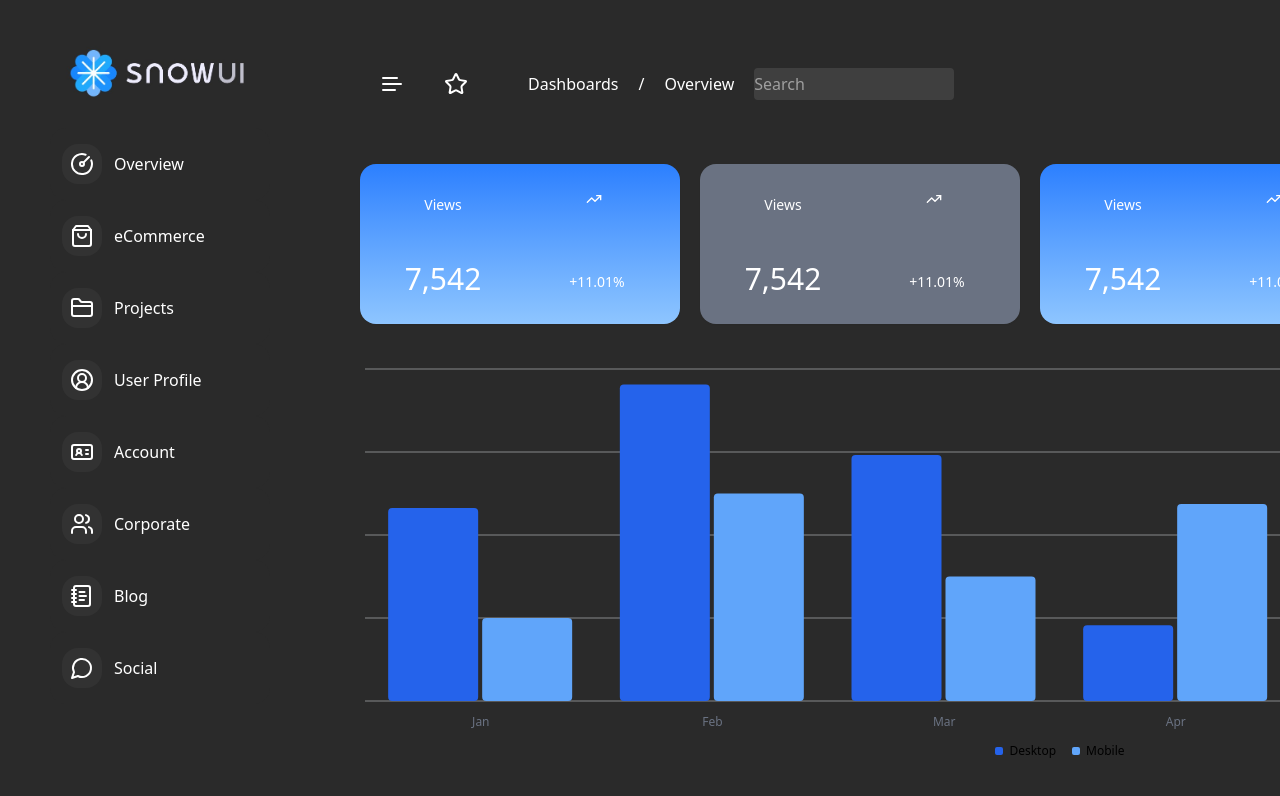
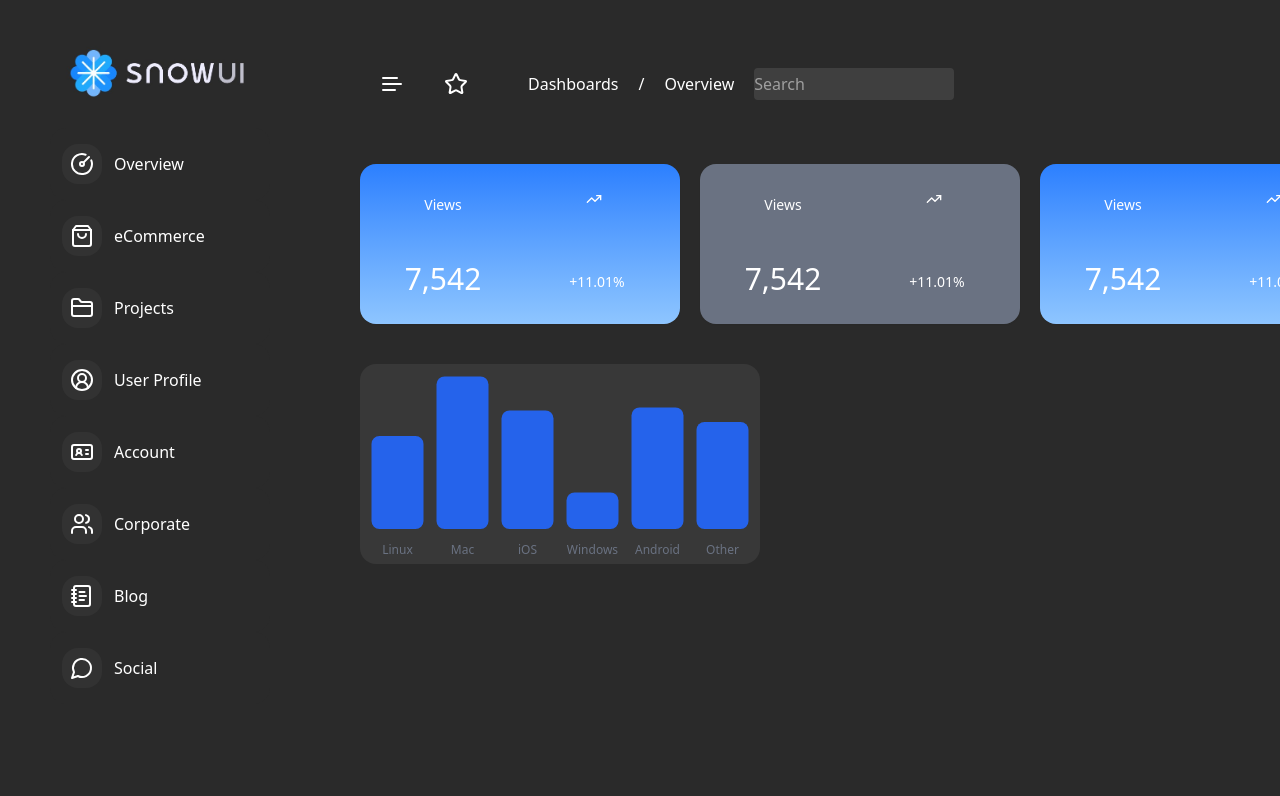
Before and after one commit to KenaiLpN/snowui, a React (Vite) app: page /dashboard in a window 1280 px wide. Shown: the top 796 px of the page. Built offline with nearby package versions, Linux system fonts and the light colour scheme.

Commit message:
Editando chart

```diff
--- a/src/components/usersgraphic/usergraphic.tsx
+++ b/src/components/usersgraphic/usergraphic.tsx
@@ -8,12 +8,12 @@ import {  ChartConfig,  ChartContainer,  ChartLegend,  ChartLegendContent,  Char
 
 
 const chartData = [
-  { month: "January", desktop: 186, mobile: 80 },
-  { month: "February", desktop: 305, mobile: 200 },
-  { month: "March", desktop: 237, mobile: 120 },
-  { month: "April", desktop: 73, mobile: 190 },
-  { month: "May", desktop: 209, mobile: 130 },
-  { month: "June", desktop: 214, mobile: 140 },
+  { month: "Linux", desktop: 186},
+  { month: "Mac", desktop: 305},
+  { month: "iOS", desktop: 237},
+  { month: "Windows", desktop: 73},
+  { month: "Android", desktop: 243},
+  { month: "Other", desktop: 214},
 ]
 
 const chartConfig = {
@@ -21,31 +21,29 @@ const chartConfig = {
     label: "Desktop",
     color: "#2563eb",
   },
-  mobile: {
-    label: "Mobile",
-    color: "#60a5fa",
-  },
+
 } satisfies ChartConfig
 
 export function UsersGraphic() {
   return (
+    <div className="w-100 rounded-2xl bg-[#383838]">
+    <ChartContainer config={chartConfig} className="min-h-[50px] h-50 w-100">
+      <BarChart accessibilityLayer data={chartData}>
 
-    <ChartContainer config={chartConfig} className="min-h-[50px] h-100 w-350">
-      <BarChart accessibilityLayer data={chartData}>
-      <CartesianGrid vertical={false} />
       <XAxis
       dataKey="month"
       tickLine={false}
       tickMargin={10}
       axisLine={false}
-      tickFormatter={(value) => value.slice(0, 3)}
+      tickFormatter={(value) => value.slice(0, 10)}
     />
+
        <ChartTooltip content={<ChartTooltipContent />} />
-       <ChartLegend content={<ChartLegendContent />} />
-        <Bar dataKey="desktop" fill="var(--color-desktop)" radius={4} />
-        <Bar dataKey="mobile" fill="var(--color-mobile)" radius={4} />
+
+        <Bar dataKey="desktop" fill="var(--color-desktop)" radius={[8, 8, 8, 8]} />
+
       </BarChart>
     </ChartContainer>
-
+    </div>
   )
 }
```
